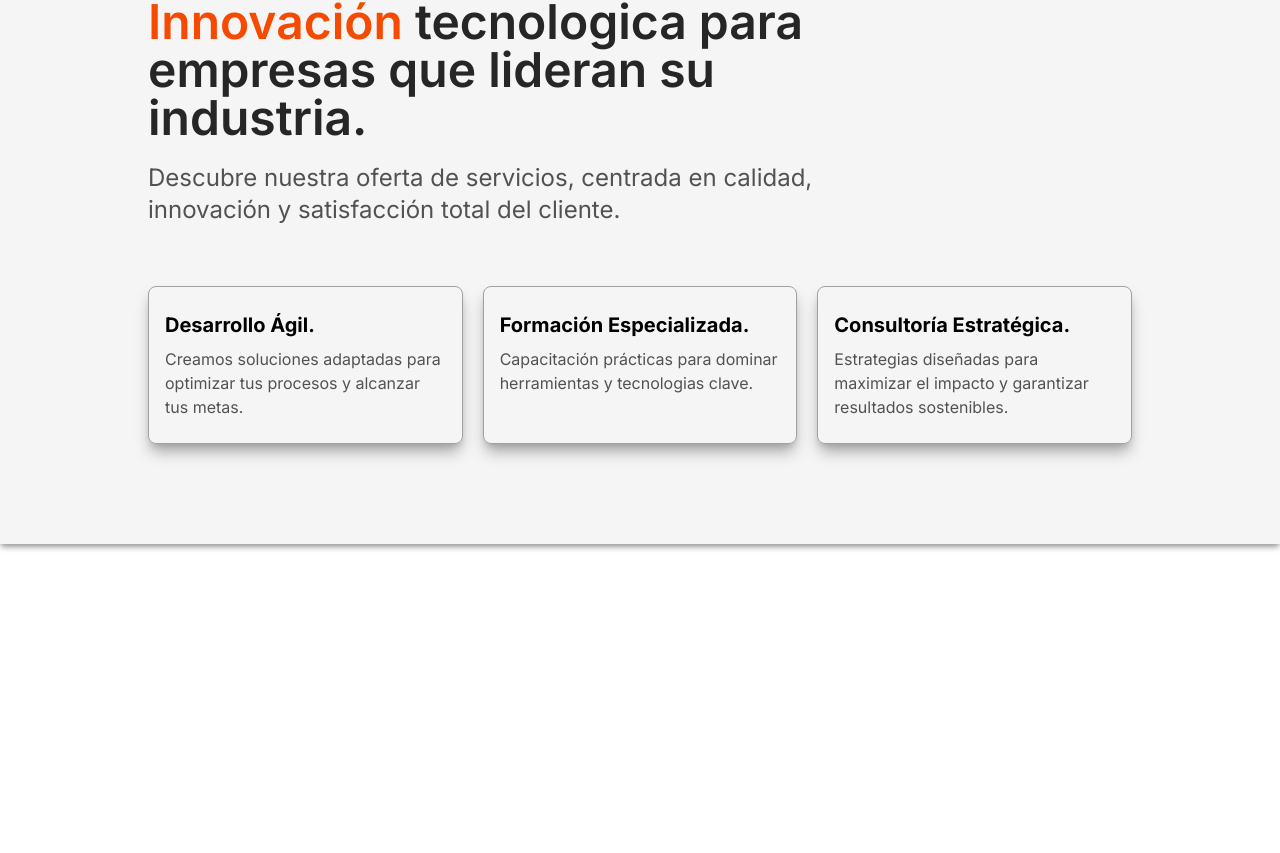
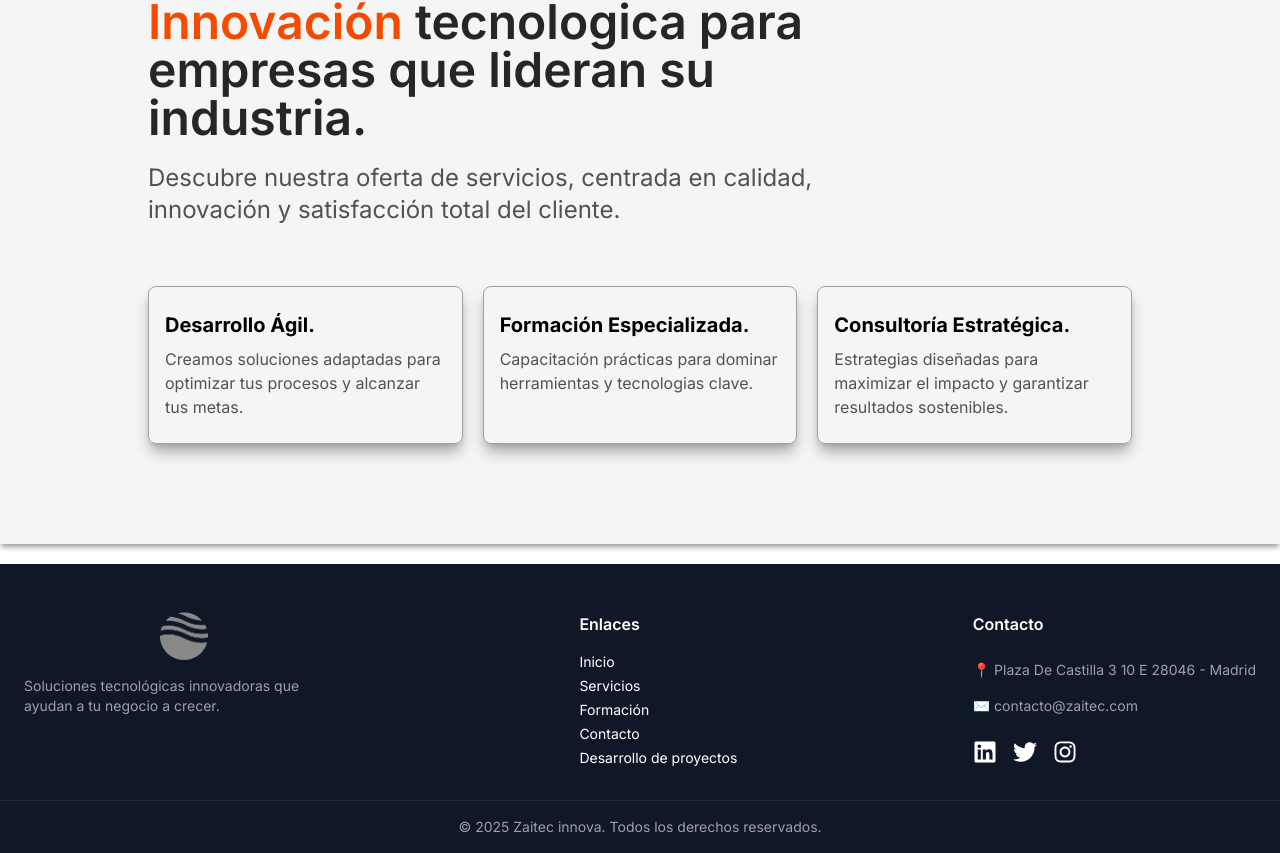
Before and after one commit to ZaitecS25-Internship-projects/I_S25_Web_Zaitec, a React (Vite) app: page / in a window 1280 px wide. Shown: the part 662-1515 px from the top of the page. Before the commit the page ends 1226 px from the top, so only its background shows below. Built offline with nearby package versions, Linux system fonts and the light colour scheme.

Commit message:
Update Layout.tsx
layout con footer añadido

```diff
--- a/src/layouts/Layout.tsx
+++ b/src/layouts/Layout.tsx
@@ -1,13 +1,13 @@
 import { Outlet } from "react-router-dom"
 import Header from "../components/Header"
-
+import Footer from "../components/Footer"
 
 export default function Layout() {
   return (
     <>
-        <Header />
-
-        <Outlet />
+      <Header />
+      <Outlet />
+      <Footer />
     </>
   )
 }
```
